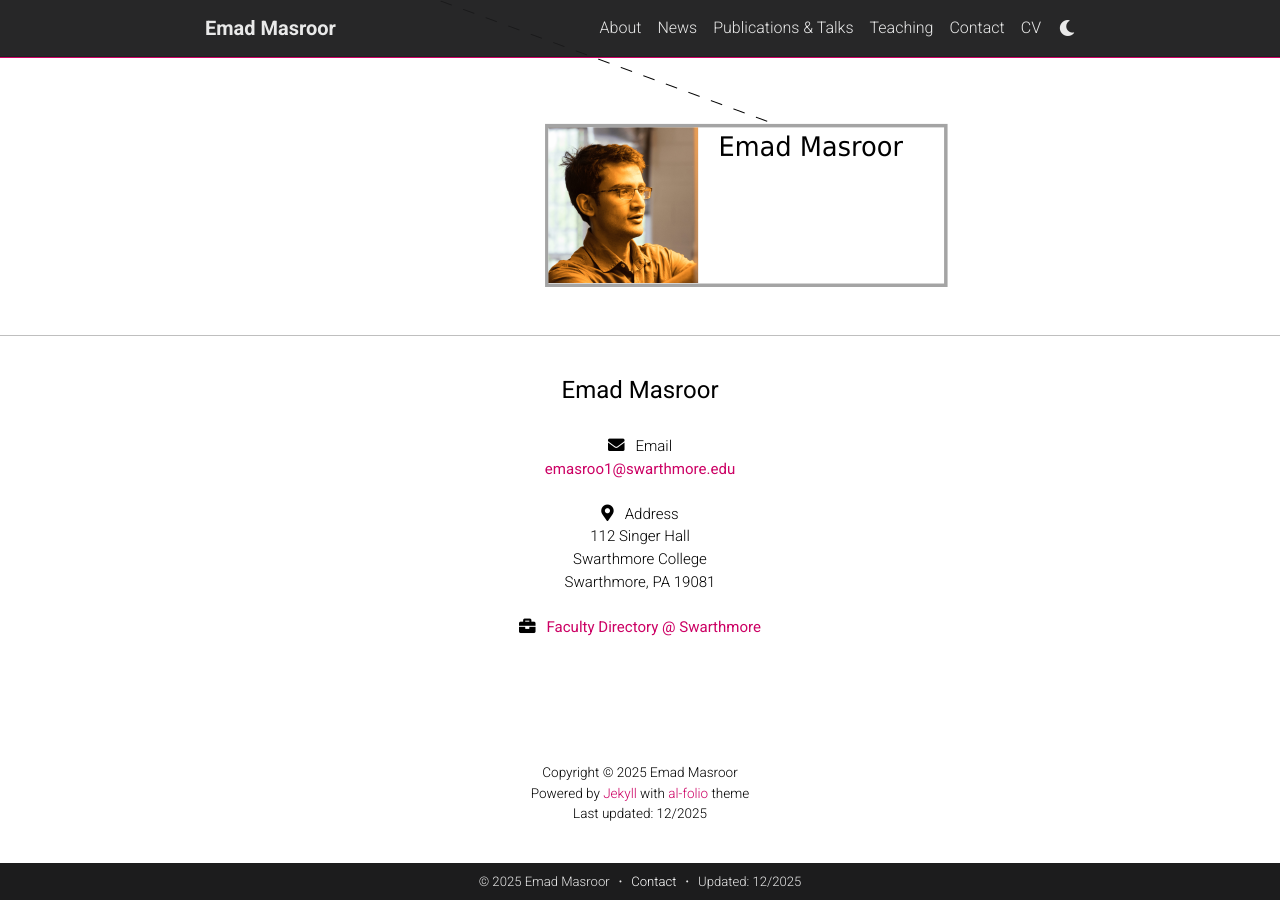
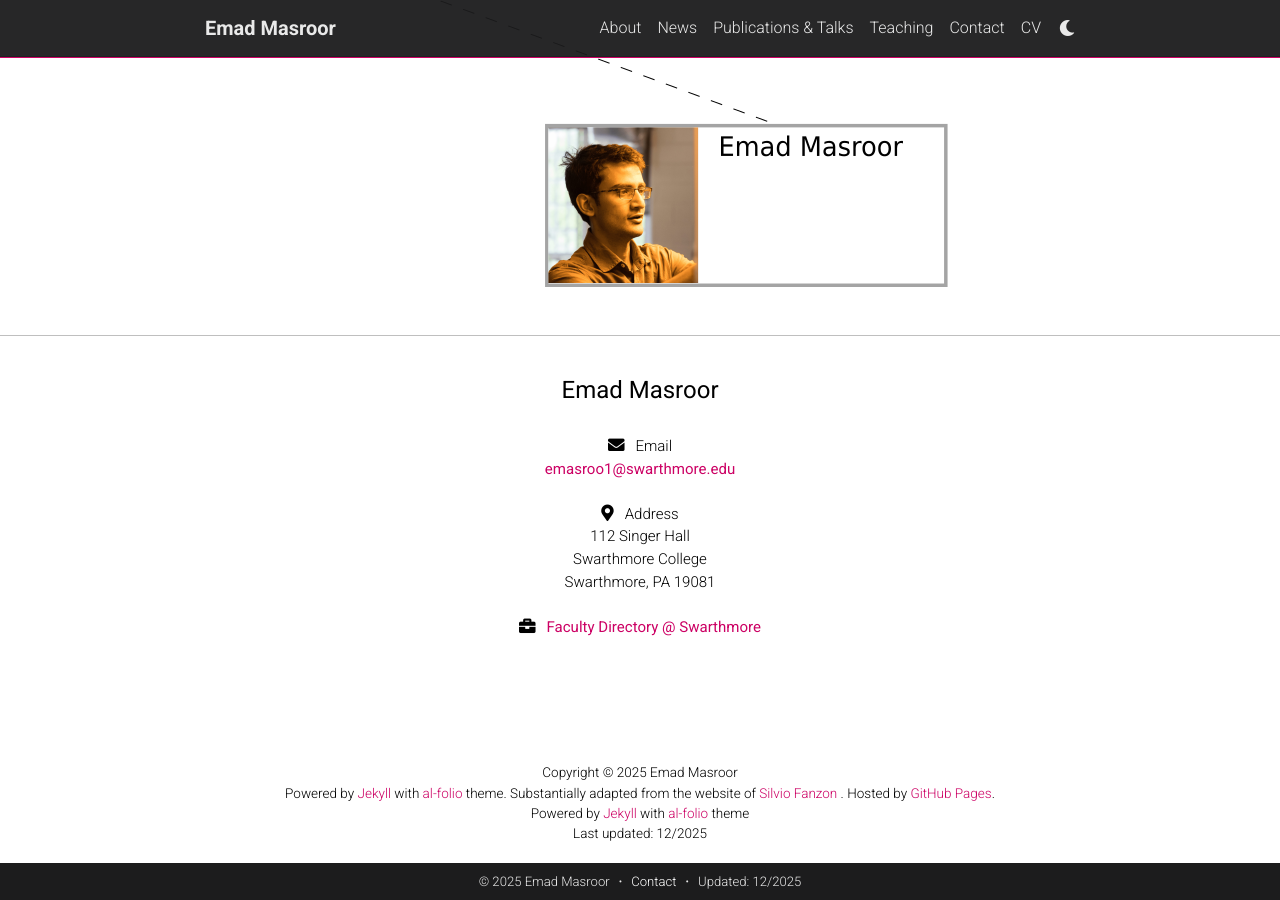
Before and after one commit to Emadmasroor/emadmasroor.github.io, a Jekyll site: the page built from _pages/genealogy.md, in a window 1280 px wide and 900 px high, scrolled down 2601 px. Built offline with Jekyll 4.4.1, drawn with Linux system fonts in a browser that asks for light colours; comment, search, counter and statistics services are not loaded; a style sheet for code colours, icons or effects is not loaded.

Commit message:
pushing from MacBook Pro

```diff
--- a/_includes/footer.html
+++ b/_includes/footer.html
@@ -115,6 +115,8 @@
         <br>
         Copyright &copy; {{ site.time | date: '%Y' }} {{ site.first_name }} {{ site.middle_name }} {{ site.last_name }}
         <br>
+        {{ site.footer_text }}
+        <br>
         Powered by <a href="https://jekyllrb.com/" target="_blank">Jekyll</a> with <a href="https://github.com/alshedivat/al-folio">al-folio</a> theme
         <br>
         Last updated: {{ "now" | date: '%m/%Y' }}
```
